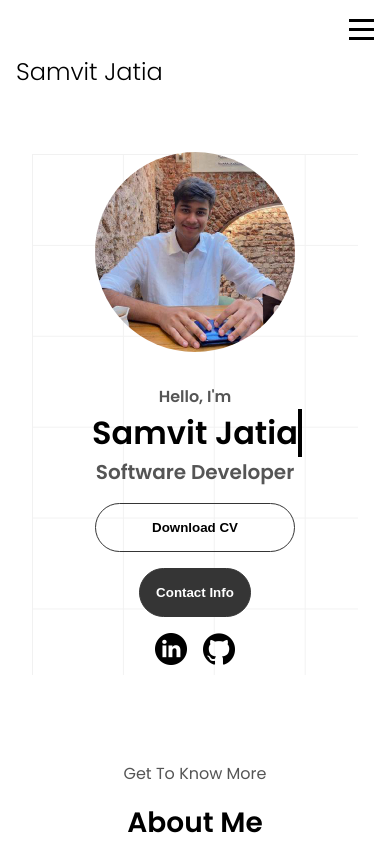
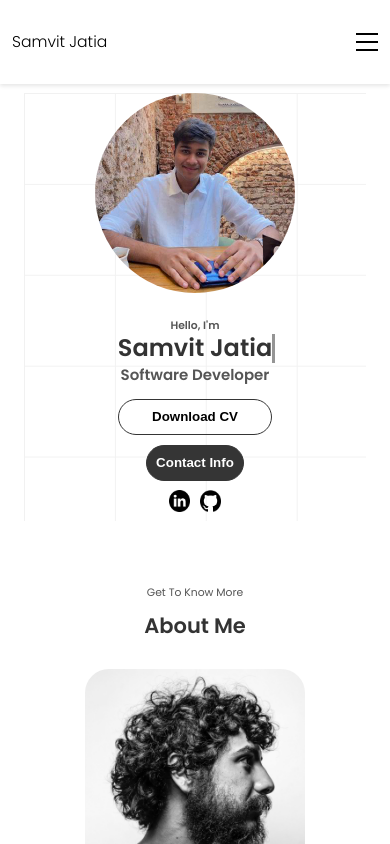
Before and after one commit to sjd9021/Portfolio-Website, a React (Create React App) app in the folder personal-website/: page / in a window 390 px wide. Shown: the top 844 px of the page. Built offline with nearby package versions, Linux system fonts and the light colour scheme.

Commit message:
fixing 100% zoom issue

```diff
--- a/personal-website/src/components/common/Navigation.jsx
+++ b/personal-website/src/components/common/Navigation.jsx
@@ -28,7 +28,7 @@ export default function Navigation() {
           </li>
           <li>
             <a href="#experience" onClick={toggleMenu}>
-              Experience
+              Tech Stack
             </a>
           </li>
           <li>
--- a/personal-website/src/components/home/Experience.jsx
+++ b/personal-website/src/components/home/Experience.jsx
@@ -38,6 +38,7 @@ const Experience = () => {
     { title: "Axios", level: "Intermediate" },
     { title: "Flask", level: "Intermediate" },
     { title: "TypeScript", level: "Intermediate" },
+    { title: "Solidity", level: "Intermediate" },
   ];
 
   const machineLearningSkills = [
@@ -47,6 +48,8 @@ const Experience = () => {
     { title: "Scikit-learn", level: "Beginner" },
     { title: "LLaMa", level: "Experienced" },
     { title: "HuggingFace", level: "Experienced" },
+    { title: "NER", level: "Beginner" },
+    { title: "SpaCy", level: "Intermediate" },
   ];
 
   return (
@@ -56,11 +59,11 @@ const Experience = () => {
         <p className="subtitle">Explore My Skills</p>
         <div className="skills-container">
           <SkillSection
-            title="Frontend Development"
+            title="Machine Learning"
             skills={machineLearningSkills}
           />
           <SkillSection title="Backend Development" skills={backendSkills} />
-          <SkillSection title="Machine Learning" skills={frontendSkills} />
+          <SkillSection title="Frontend Development" skills={frontendSkills} />
         </div>
       </div>
     </section>
--- a/personal-website/src/components/home/Projects.jsx
+++ b/personal-website/src/components/home/Projects.jsx
@@ -16,6 +16,15 @@ export default function Projects() {
       type: "View Paper",
     },
     {
+      title: "ProtienBert",
+      description:
+        "Transformer model to predict influenza protein sequences, aiding vaccine and antiviral research.",
+      imageSrc: "clipaha2.png",
+      githubLink: "https://github.com/sjd9021/ProtienBert",
+      demoLink: "samvit_jatia_ISM_report.pdf",
+      type: "View Paper",
+    },
+    {
       title: "AshokaCoin",
       description:
         "Cryptocurrency built on the Ethereum network, designed to simulate an Initial Coin Offering (ICO). Coded in Solidity.",
@@ -23,15 +32,6 @@ export default function Projects() {
       githubLink: "https://github.com/sjd9021/AshokaCoin",
       demoLink: "https://project-one-demo.com",
       type: "Live Demo",
-    },
-    {
-      title: "Clipaha",
-      description:
-        "Client side hashing algorithm for IOT devices to offload server's computational costs",
-      imageSrc: "clipaha-img.png",
-      githubLink: "https://github.com/sjd9021/Clipaha-hashing",
-      demoLink: "clipaha.pdf",
-      type: "View Paper",
     },
   ];
 
--- a/personal-website/src/styles/About.modules.css
+++ b/personal-website/src/styles/About.modules.css
@@ -16,7 +16,7 @@
   flex-direction: column;
   align-items: center;
   width: 100%; /* Ensure full width */
-  max-width: 1600px; /* Limit maximum width for larger screens */
+  max-width: 1200px; /* Limit maximum width for larger screens */
   margin-top: auto; /* Push content to center vertically */
   margin-bottom: auto; /* Push content to center vertically */
 }
@@ -47,8 +47,8 @@
 }
 
 #about .about-pic {
-  width: 400px;
-  height: 400px;
+  width: 300px;
+  height: 300px;
   border-radius: 2rem;
   object-fit: cover;
 }
--- a/personal-website/src/styles/Experience.modules.css
+++ b/personal-website/src/styles/Experience.modules.css
@@ -1,9 +1,11 @@
 .experience-section {
   padding: 3rem 0;
+  min-height: 90vh;
+  height: auto;
 }
 
 .container {
-  max-width: 1600px;
+  max-width: 1200px;
   margin: 0 auto;
   padding: 0 1rem;
 }
--- a/personal-website/src/styles/Navigation.modules.css
+++ b/personal-website/src/styles/Navigation.modules.css
@@ -2,57 +2,65 @@ nav {
   display: flex;
   justify-content: space-around;
   align-items: center;
-  height: 17vh;
+  height: 10vh; /* Reduced from 17vh */
+  padding: 0 1rem;
+  position: sticky;
+  top: 0;
+  background-color: rgba(255, 255, 255, 0.95);
+  z-index: 1000;
+  box-shadow: 0 2px 4px rgba(0, 0, 0, 0.1);
 }
 
 .nav-logo {
-  font-size: 2rem;
-  font-weight: 200;
+  font-size: 1.5rem; /* Reduced from 2rem */
+  font-weight: 300;
 }
 
 ul {
   display: flex;
-  gap: 2rem;
+  gap: 1.5rem; /* Reduced from 2rem */
   list-style: none;
 }
 
 a {
   text-decoration: none;
   color: black;
-  font-size: 1.5rem;
+  font-size: 1.2rem; /* Reduced from 1.5rem */
+  transition: color 0.3s ease;
 }
 
 a:hover {
   color: grey;
   text-decoration: underline;
-  text-underline-offset: 0.5rem;
+  text-underline-offset: 0.4rem; /* Reduced from 0.5rem */
   text-decoration-color: rgb(181, 181, 181);
 }
 
 .menu-icon {
   display: none;
 }
+
 @media screen and (max-width: 768px) {
   nav {
     justify-content: space-between;
-    padding: 0 1rem;
-    position: relative;
+    height: 10vh; /* Further reduced for mobile */
   }
 
   .nav-logo {
-    font-size: 1.5rem;
+    font-size: 1.3rem; /* Slightly reduced for mobile */
   }
 
   .nav-links {
     display: none;
     position: absolute;
-    top: 3rem; /* Position close to the top */
-    right: 1rem; /* Align to the right */
-    background-color: transparent; /* Make the background transparent */
-    text-align: right; /* Align text to the right */
-    z-index: 1000; /* Ensure it has a higher z-index */
-    padding: 0; /* Remove any padding */
-    box-shadow: none; /* Remove any box-shadow */
+    top: 10vh; /* Align with new nav height */
+    right: 0;
+    background-color: rgba(255, 255, 255, 0.95);
+    text-align: right;
+    z-index: 1000;
+    padding: 1rem;
+    box-shadow: 0 4px 6px rgba(0, 0, 0, 0.1);
+    border-radius: 0 0 0 10px;
   }
 
   .nav-links.open {
@@ -61,28 +69,25 @@ a:hover {
 
   .nav-links ul {
     flex-direction: column;
-    gap: 1rem;
+    gap: 0.8rem; /* Reduced gap for mobile */
   }
 
   a {
-    font-size: 1.2rem;
-    color: black; /* Ensure the links are visible */
+    font-size: 1.1rem; /* Slightly reduced for mobile */
   }
 
   .menu-icon {
     display: flex;
     flex-direction: column;
     cursor: pointer;
-    z-index: 1001; /* Ensure the menu icon is above everything else */
-    position: absolute;
-    top: 1rem;
-    right: 1rem;
+    z-index: 1001;
   }
 
   .menu-icon div {
-    width: 25px;
-    height: 3px;
+    width: 22px; /* Slightly reduced */
+    height: 2px; /* Slightly reduced */
     background-color: black;
     margin: 3px 0;
+    transition: 0.3s;
   }
 }
--- a/personal-website/src/styles/Profile.modules.css
+++ b/personal-website/src/styles/Profile.modules.css
@@ -11,7 +11,7 @@ section {
   display: flex;
   justify-content: center;
   align-items: center;
-  gap: 5rem;
+  gap: 4rem;
   height: 73vh;
 }
 
@@ -19,8 +19,8 @@ section {
   display: flex;
   justify-content: center;
   align-items: center;
-  height: 400px;
-  width: 400px;
+  height: 300px;
+  width: 300px;
   margin: 0;
   overflow: hidden;
   border-radius: 50%;
@@ -48,40 +48,35 @@ section {
 }
 
 .section_text_p2 {
-  font-size: 1.75rem;
+  font-size: 1.5rem;
   margin-bottom: 1rem;
-}
-
-.title {
-  font-size: 3rem;
-  text-align: center;
 }
 
 #socials-container {
   display: flex;
   justify-content: center;
-  gap: 1rem;
-  margin-top: 1rem;
+  gap: 0.8rem;
+  margin-top: 0.8rem;
 }
 
 .icon {
   cursor: pointer;
-  height: 2rem;
+  height: 1.8rem;
 }
 
 .btn-container {
   display: flex;
   justify-content: center;
-  gap: 1rem;
-  margin-top: 1rem;
+  gap: 0.8rem;
+  margin-top: 0.8rem;
 }
 
 .btn {
   font-weight: 600;
   transition: all 0.3s ease;
-  padding: 1rem;
+  padding: 0.8rem;
   width: 8rem;
-  border-radius: 2rem;
+  border-radius: 1.8rem;
 }
 
 .btn-color-1,
@@ -129,14 +124,14 @@ section {
   margin: 0 auto;
   opacity: 0.1;
   position: absolute;
-  top: 20px;
+  top: 0;
   left: 0;
   width: 100%;
   z-index: -10;
 }
 
 .title {
-  font-size: 3rem;
+  font-size: 2.2em;
   text-align: center;
 }
 
--- a/personal-website/src/styles/Projects.modules.css
+++ b/personal-website/src/styles/Projects.modules.css
@@ -41,6 +41,8 @@
 }
 
 #projects .color-container {
+  margin-bottom: 3rem;
+
   background: #ffffff;
   border-radius: 1.5rem;
   box-shadow: 0 4px 8px rgba(0, 0, 0, 0.1);
--- a/personal-website/src/styles/ProjectsPage.modules.css
+++ b/personal-website/src/styles/ProjectsPage.modules.css
@@ -62,13 +62,16 @@
 }
 
 .project-description {
+  display: flex;
+  justify-content: center;
+  align-items: center;
   font-size: 1rem;
   color: black;
   font-weight: 800;
   margin-bottom: 1rem;
   flex-grow: 1;
-  padding-left: 0.5rem;
-  padding-right: 0.5rem;
+  padding-left: 1.5rem;
+  padding-right: 1.5rem;
 }
 
 .project-page-links {
--- a/personal-website/src/styles/index.css
+++ b/personal-website/src/styles/index.css
@@ -3,21 +3,57 @@
 * {
   margin: 0;
   padding: 0;
+  box-sizing: border-box;
+}
+
+:root {
+  --font-size-base: 14px;
+  --font-size-small: 0.875rem;
+  --font-size-medium: 0.9rem;
+  --font-size-large: 1.25rem;
+  --font-size-xl: 1.5rem;
+  --font-size-xxl: 2rem;
+}
+
+html {
+  font-size: var(--font-size-base);
+  scroll-behavior: smooth;
 }
 
 body {
   font-family: "Poppins", sans-serif;
+  line-height: 1.6;
+  color: #333;
 }
 
-html {
-  scroll-behavior: smooth;
+h1,
+h2,
+h3,
+h4,
+h5,
+h6 {
+  line-height: 1.2;
 }
 
 p {
   color: rgb(85, 85, 85);
+  font-size: var(--font-size-medium);
 }
 
 a,
 .btn {
   transition: all 0.3s ease;
 }
+
+.container {
+  width: 100%;
+  max-width: 1200px;
+  margin: 0 auto;
+  padding: 0 1rem;
+}
+
+@media (max-width: 768px) {
+  :root {
+    --font-size-base: 12px;
+  }
+}
```
Also changed, not shown: personal-website/src/pages/ProjectsPage.jsx (+16 -24 lines), personal-website/public/clipaha2.png (added).
